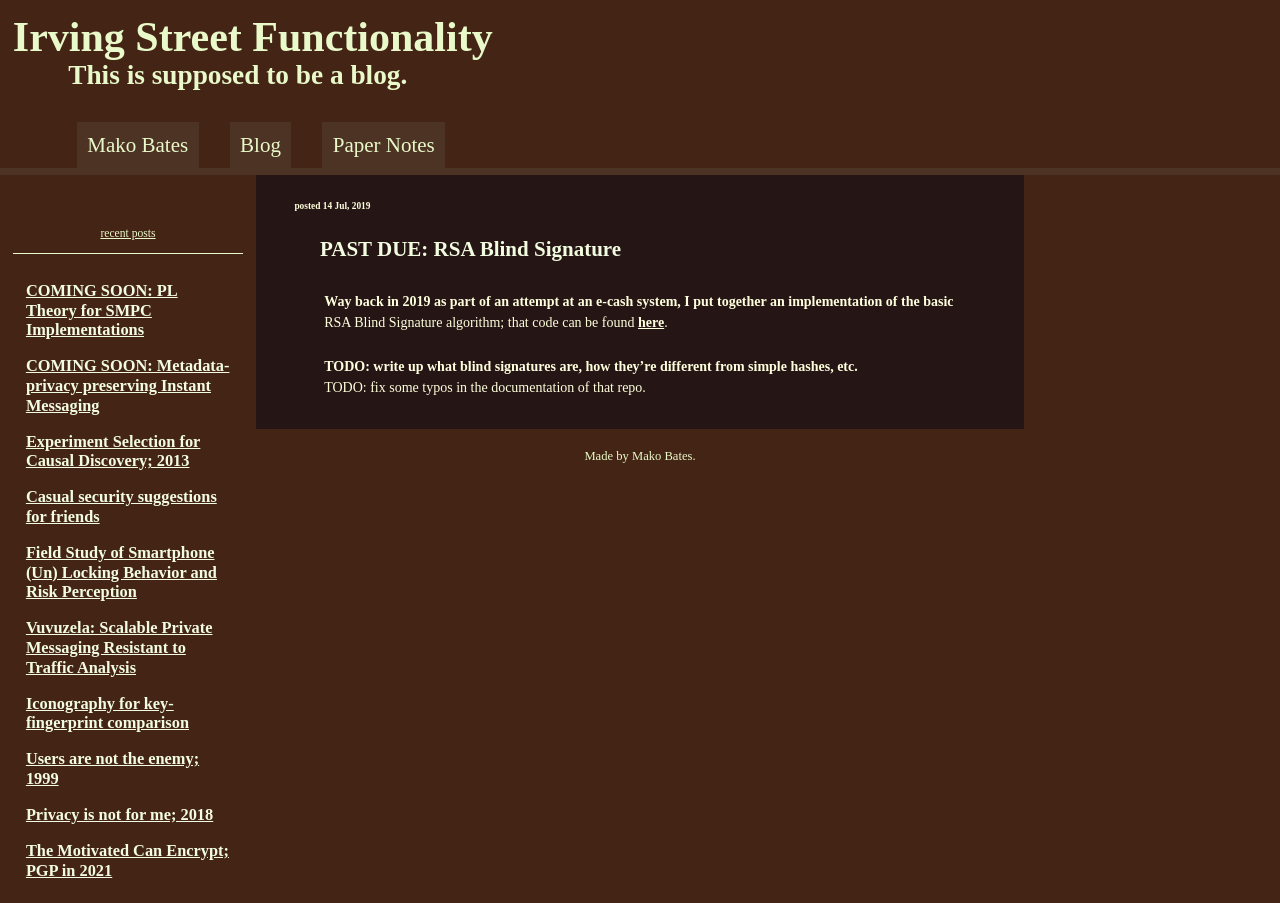
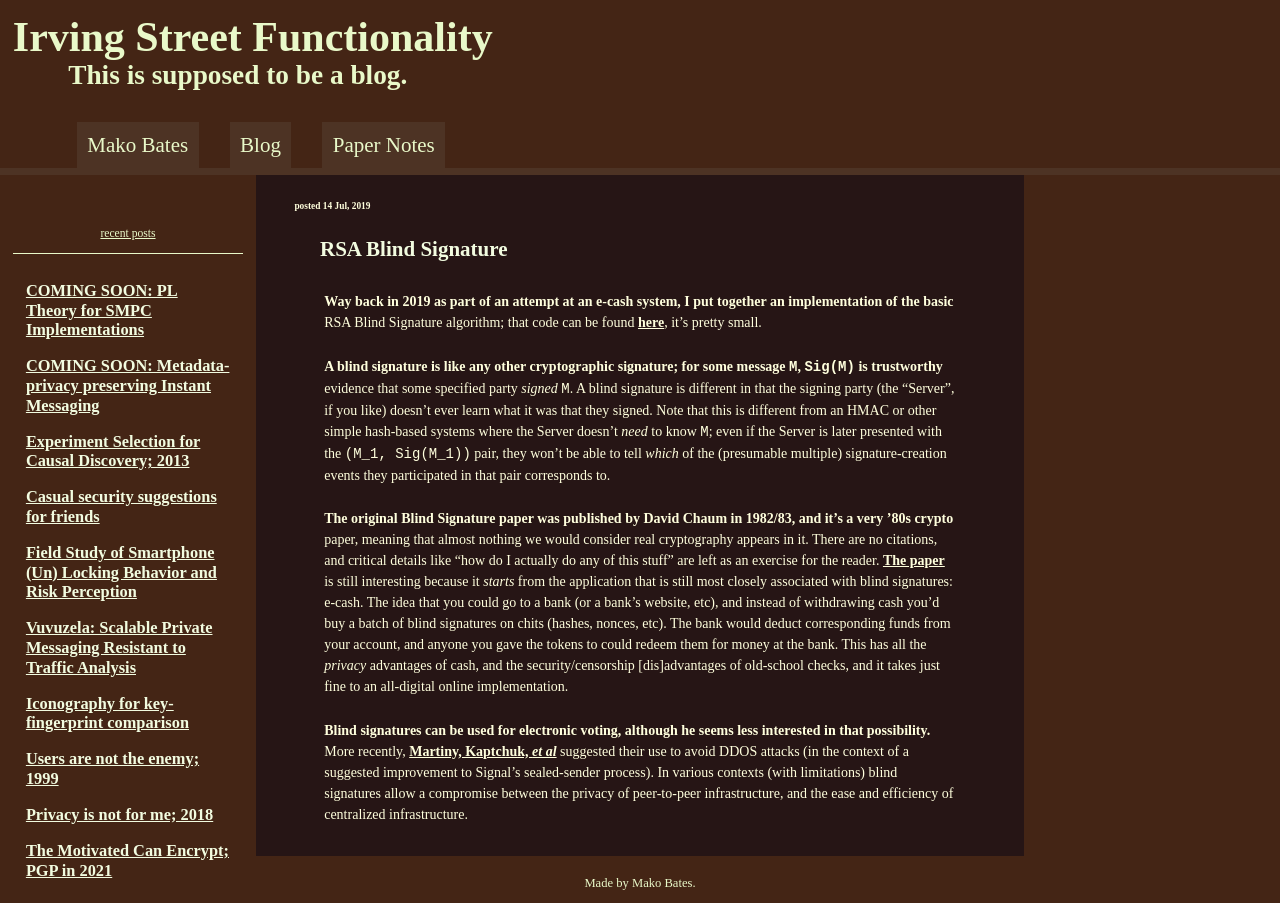
Before and after one commit to ShapeOfMatter/Mako-Bates, a Jekyll site: the page built from _posts/2019-07-14-rsa-blind-signature.md, in a window 1280 px wide. Built offline with Jekyll 4.4.1, drawn with Linux system fonts in a browser that asks for light colours.

Commit message:
update blind signature blog post

```diff
--- a/_posts/2019-07-14-rsa-blind-signature.md
+++ b/_posts/2019-07-14-rsa-blind-signature.md
@@ -1,12 +1,33 @@
 ---
-title: "PAST DUE: RSA Blind Signature"
+title: "RSA Blind Signature"
 date: 2019-07-14
 description: "An open-source implementation in C++"
 ---
 
 
 Way back in 2019 as part of an attempt at an e-cash system, I put together an implementation of the basic RSA Blind Signature algorithm;
-that code can be found [here](https://github.com/ShapeOfMatter/RSA-Blind-Signature).
+that code can be found [here](https://github.com/ShapeOfMatter/RSA-Blind-Signature), it's pretty small.
 
-TODO: write up what blind signatures are, how they're different from simple hashes, etc.
-TODO: fix some typos in the documentation of that repo.
+A blind signature is like any other cryptographic signature;
+for some message `M`, `Sig(M)` is trustworthy evidence that some specified party _signed_ `M`.
+A blind signature is different in that the signing party (the "Server", if you like) doesn't ever learn what it was that they signed.
+Note that this is different from an HMAC or other simple hash-based systems where the Server doesn't _need_ to know `M`;
+even if the Server is later presented with the `(M_1, Sig(M_1))` pair, they won't be able to tell _which_ of the (presumable multiple)
+signature-creation events they participated in that pair corresponds to.
+
+The original Blind Signature paper was published by David Chaum in 1982/83, and it's a very '80s crypto paper,
+meaning that almost nothing we would consider real cryptography appears in it.
+There are no citations, and critical details like "how do I actually do any of this stuff" are left as an exercise for the reader.
+[The paper](http://www.hit.bme.hu/~buttyan/courses/BMEVIHIM219/2009/Chaum.BlindSigForPayment.1982.PDF)
+is still interesting because it _starts_ from the application that is still most closely associated with blind signatures: e-cash.
+The idea that you could go to a bank (or a bank's website, etc), and instead of withdrawing cash you'd buy a batch of blind signatures
+on chits (hashes, nonces, etc).
+The bank would deduct corresponding funds from your account, and anyone you gave the tokens to could redeem them for money at the bank.
+This has all the _privacy_ advantages of cash, and the security/censorship \[dis\]advantages of old-school checks,
+and it takes just fine to an all-digital online implementation.
+
+Blind signatures can be used for electronic voting, although he seems less interested in that possibility.
+More recently, [Martiny, Kaptchuk, _et al_](https://cs-people.bu.edu/kaptchuk/publications/ndss21.pdf)
+suggested their use to avoid DDOS attacks (in the context of a suggested improvement to Signal's sealed-sender process).
+In various contexts (with limitations) blind signatures allow a compromise between the privacy of peer-to-peer infrastructure,
+and the ease and efficiency of centralized infrastructure.
```
